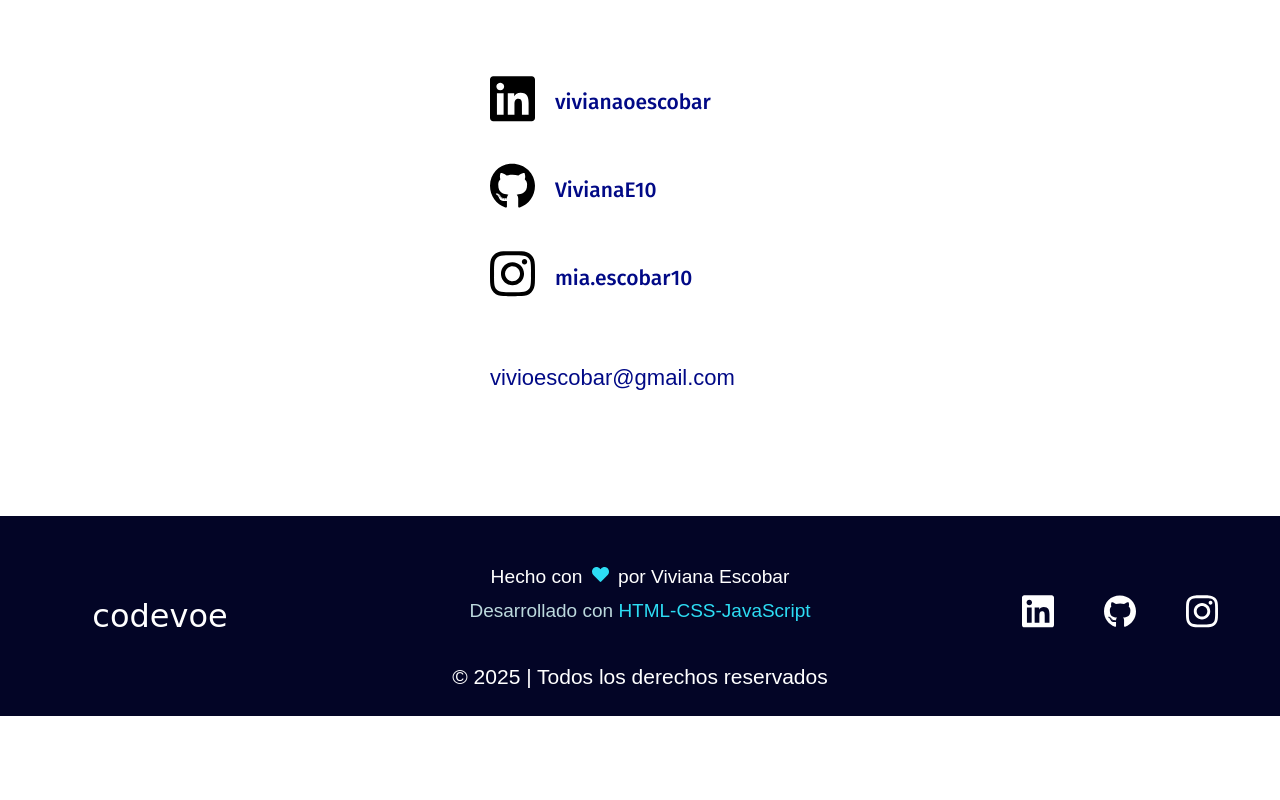
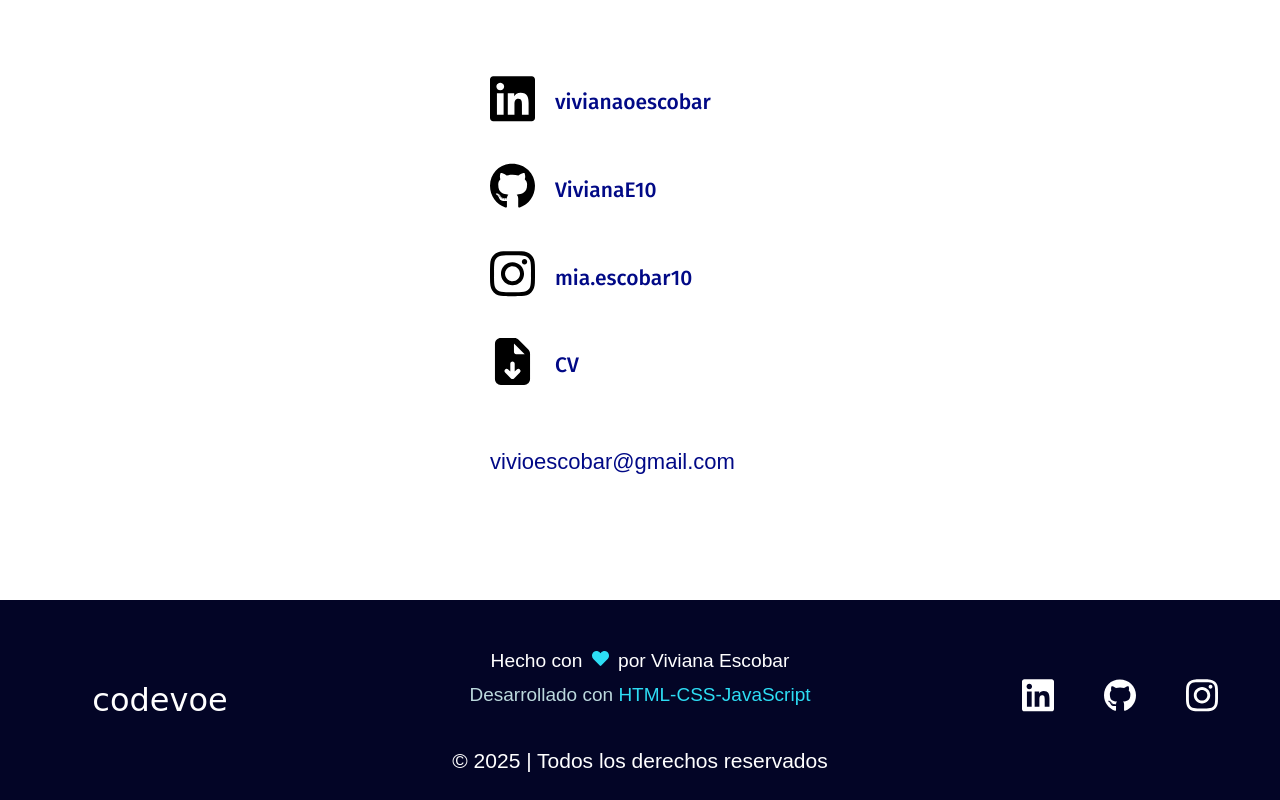
Before and after one commit to VivianaE10/viviana-ospina, a plain HTML site: page pages/contacto.html in a window 1280 px wide. Shown: the part 679-1479 px from the top of the page. Before the commit the page ends 1395 px from the top, so only its background shows below. Drawn offline with Linux system fonts and the light colour scheme.

Commit message:
Implementar ícono para descarga de CV en la interfaz de contenido

```diff
--- a/css/style.css
+++ b/css/style.css
@@ -560,6 +560,12 @@ h2 {
 .svg-container-social {
   width: 45px;
 }
+.svg-container-social cv {
+  font-size: 80px;
+}
+.icon-pdf {
+  transform: scale(1.3); /* lo agranda 30% */
+}
 h3 {
   font-size: 21px;
   margin: 0px 0px 0px 20px;
--- a/pages/contacto.html
+++ b/pages/contacto.html
@@ -88,6 +88,24 @@
           </div>
           <h3>mia.escobar10</h3>
         </a>
+        <a
+          href="https://www.instagram.com/mia.escobar10/"
+          target="_blank"
+          rel="noopener noreferrer"
+        >
+          <div class="svg-container-social cv">
+            <svg
+              class="icon-pdf"
+              xmlns="http://www.w3.org/2000/svg"
+              viewBox="0 0 640 640"
+            >
+              <path
+                d="M128 128C128 92.7 156.7 64 192 64L341.5 64C358.5 64 374.8 70.7 386.8 82.7L493.3 189.3C505.3 201.3 512 217.6 512 234.6L512 512C512 547.3 483.3 576 448 576L192 576C156.7 576 128 547.3 128 512L128 128zM336 122.5L336 216C336 229.3 346.7 240 360 240L453.5 240L336 122.5zM303 505C312.4 514.4 327.6 514.4 336.9 505L400.9 441C410.3 431.6 410.3 416.4 400.9 407.1C391.5 397.8 376.3 397.7 367 407.1L344 430.1L344 344C344 330.7 333.3 320 320 320C306.7 320 296 330.7 296 344L296 430.1L273 407.1C263.6 397.7 248.4 397.7 239.1 407.1C229.8 416.5 229.7 431.7 239.1 441L303.1 505z"
+              />
+            </svg>
+          </div>
+          <h3>CV</h3>
+        </a>
         <p>
           <a href="mailto:vivioescobar@gmail.com">vivioescobar@gmail.com</a>
         </p>
```
Also changed, not shown: pages/acerdade.html (+4 -3 lines).
